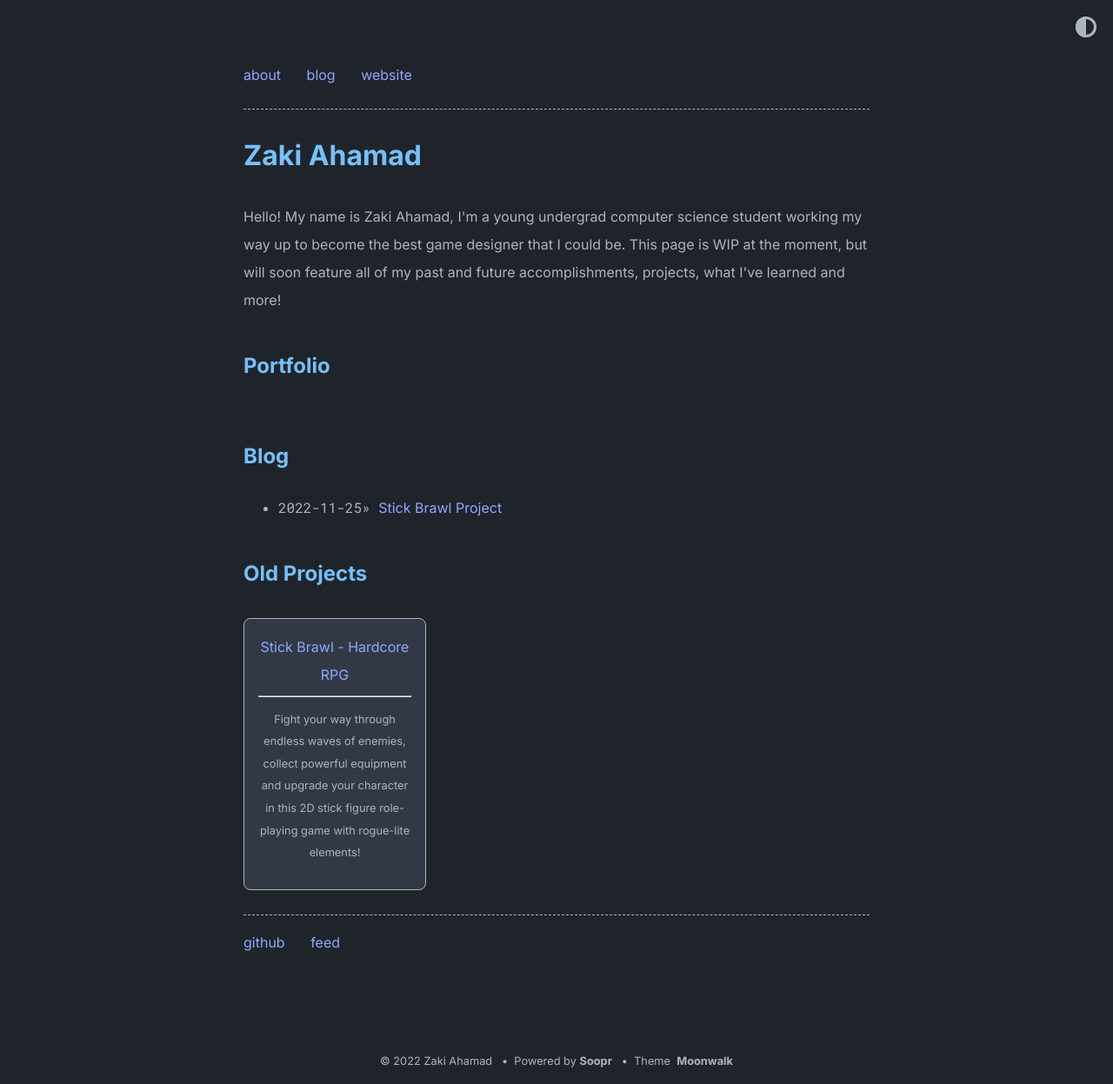
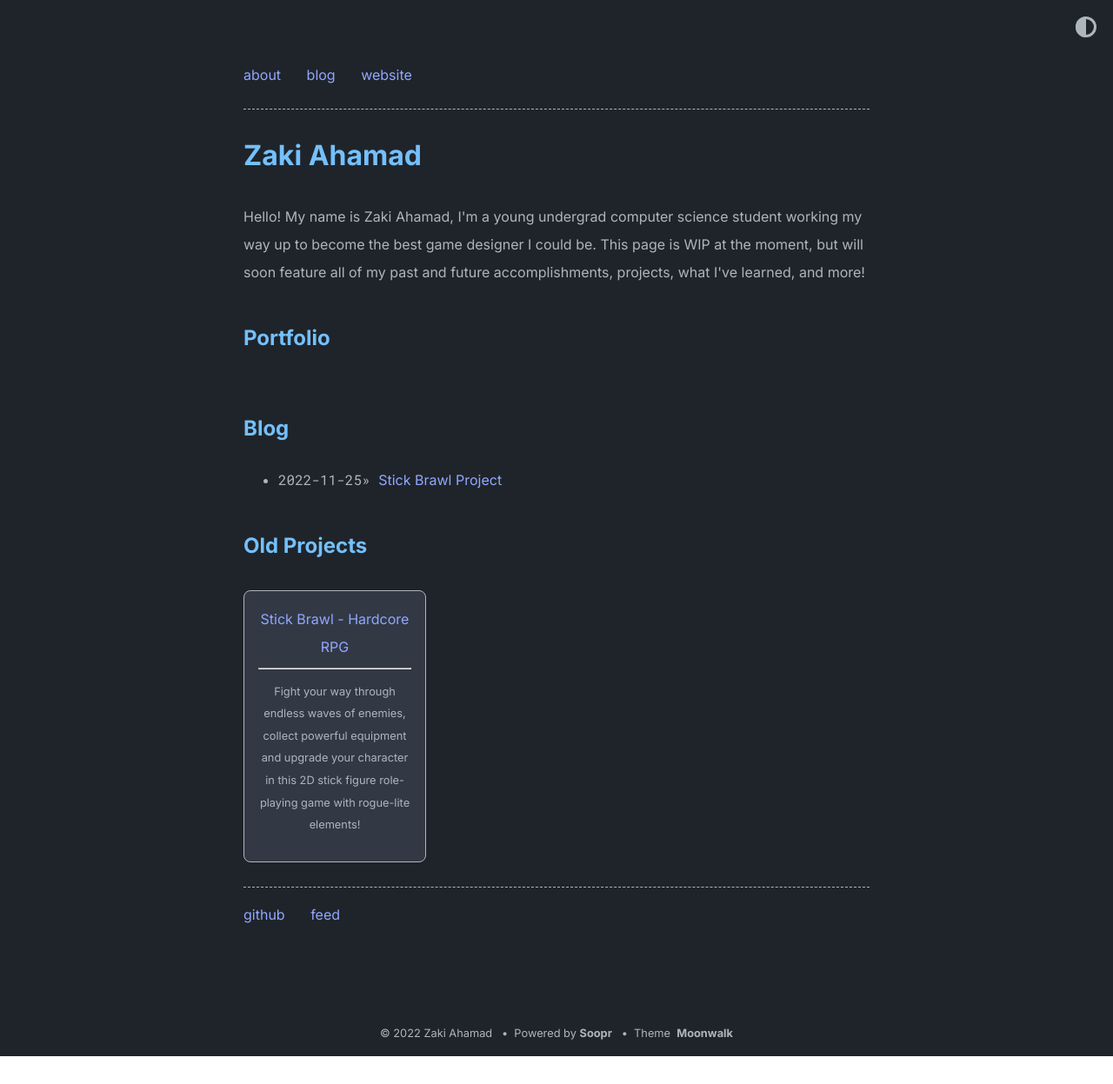
Before and after one commit to ZakiAhamad/zakiahamad.github.io, a Jekyll site: the page built from index.md, in a window 1280 px wide. Shown: the whole page at 87% size. Built offline with Jekyll 4.4.1, drawn with Linux system fonts in a browser that asks for light colours; after the commit the page ends 1215 px from its top, so only the background shows below that.

Commit message:
Update info

```diff
--- a/_config.yml
+++ b/_config.yml
@@ -2,7 +2,7 @@ title: Zaki Ahamad
 author: Zaki Ahamad
 url: zakiahamad.github.io # root address of the site
 description: > # description of the site (multiple lines allowed)
-  Hello! My name is Zaki Ahamad, I'm a young undergrad computer science student working my way up to become the best game designer that I could be. This page is WIP at the moment, but will soon feature all of my past and future accomplishments, projects, what I've learned and more!
+  Hello! My name is Zaki Ahamad, I'm a young undergrad computer science student working my way up to become the best game designer I could be. This page is WIP at the moment, but will soon feature all of my past and future accomplishments, projects, what I've learned, and more!
 
 
 permalink: /:slug
```
Also changed, not shown: _posts/2022-11-25-stick-brawl-project.md (+1 -1 lines).
